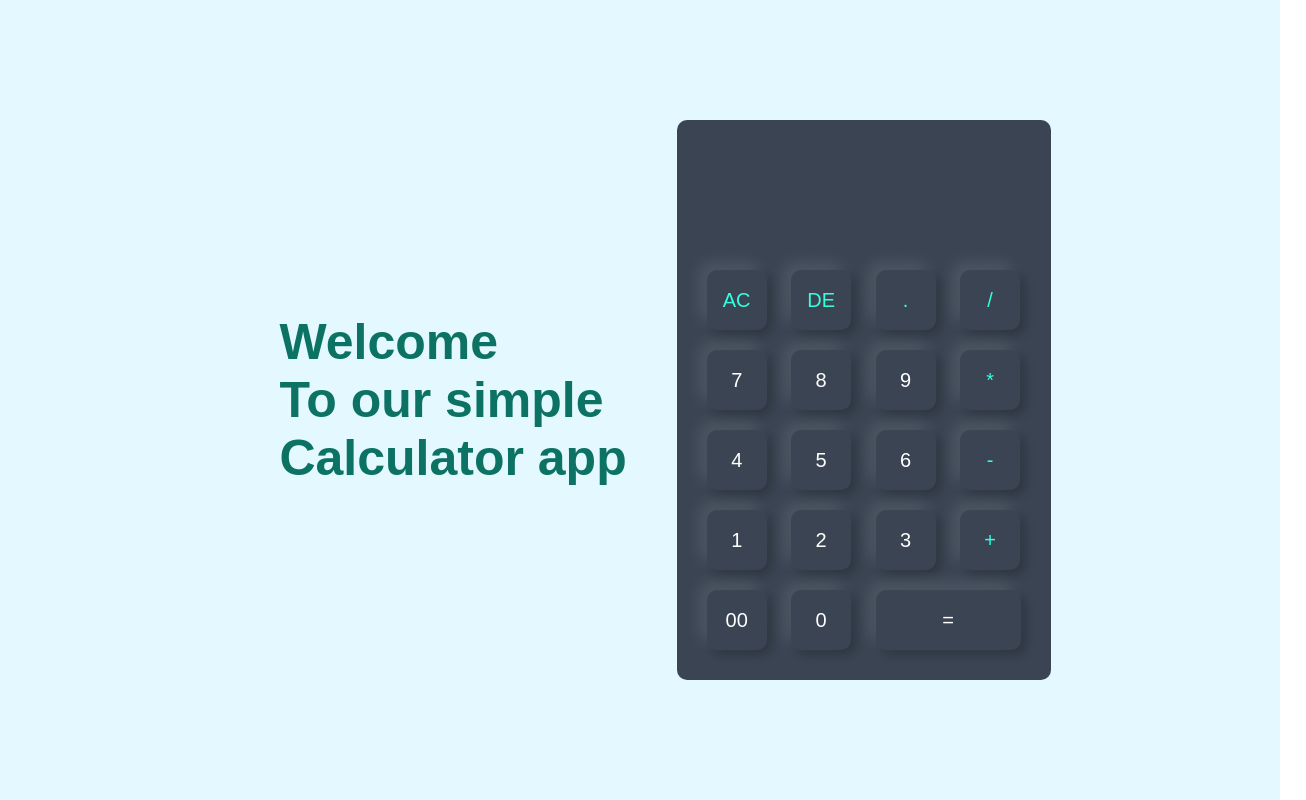
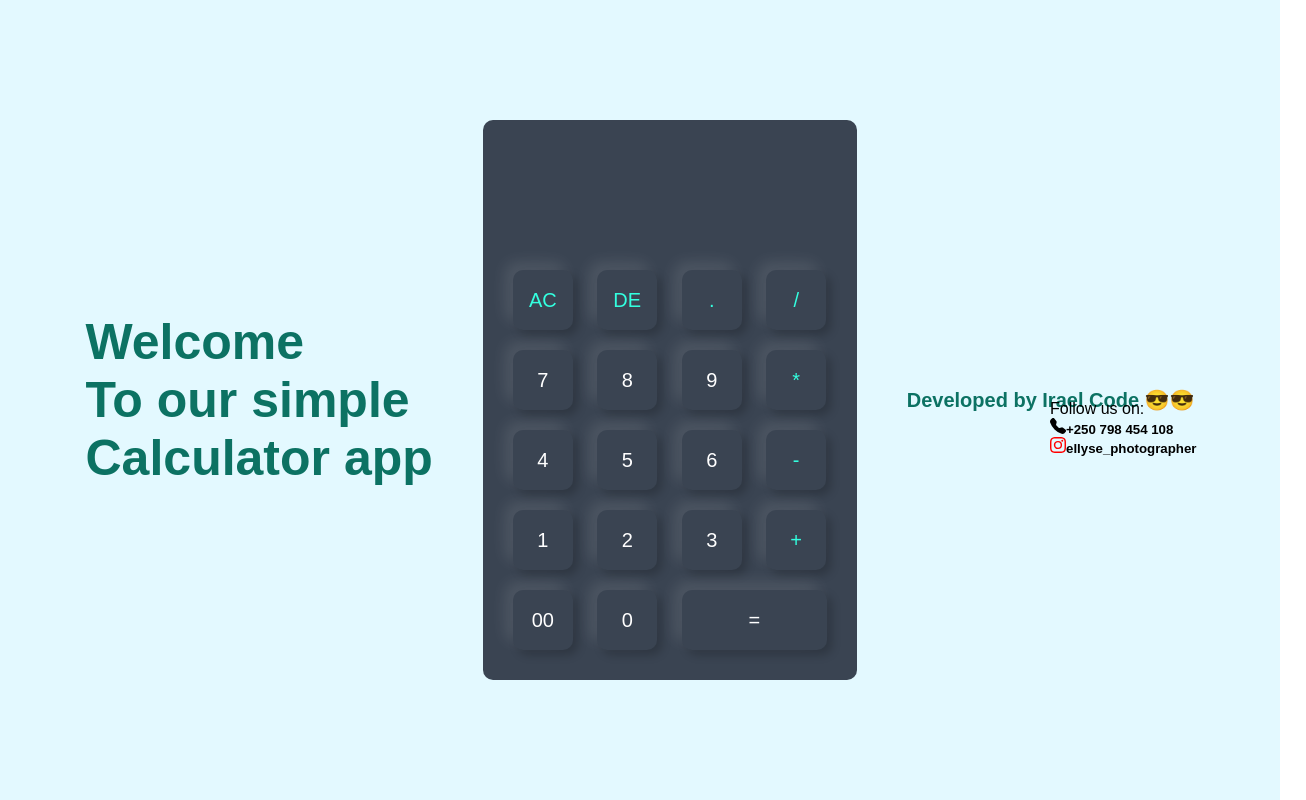
Before and after one commit to elyse-iradukunda/OnlineCalculatorApp, a website: page index.html in a window 1280 px wide. Shown: the whole page, 1306 px wide, since content can reach past the window. Drawn offline with Linux system fonts and the light colour scheme.

Commit message:
fix: error of miss diploying right files

```diff
--- a/index.html
+++ b/index.html
@@ -5,6 +5,7 @@
     <meta name="viewport" content="width=device-width, initial-scale=1.0">
     <title>Online Calculator</title>
     <link rel="stylesheet" href="style.css">
+    <link rel="stylesheet" href="path/to/font-awesome/css/font-awesome.min.css">
 </head>
 <body>
   <div class="container">
@@ -55,8 +56,21 @@
             </div>
         </form>
     </div>
+ <h3 class="h3">Developed by Irael Code 😎😎</h3>
+    <div class="about">
+
+             Follow us on:
+               <h5><svg xmlns="http://www.w3.org/2000/svg" width="16" height="16" fill="currentColor" class="bi bi-telephone-fill" viewBox="0 0 16 16">
+  <path fill-rule="evenodd" d="M1.885.511a1.745 1.745 0 0 1 2.61.163L6.29 2.98c.329.423.445.974.315 1.494l-.547 2.19a.68.68 0 0 0 .178.643l2.457 2.457a.68.68 0 0 0 .644.178l2.189-.547a1.75 1.75 0 0 1 1.494.315l2.306 1.794c.829.645.905 1.87.163 2.611l-1.034 1.034c-.74.74-1.846 1.065-2.877.702a18.6 18.6 0 0 1-7.01-4.42 18.6 18.6 0 0 1-4.42-7.009c-.362-1.03-.037-2.137.703-2.877z"/>
+</svg>+250 798 454 108</h5>
+               <h5><svg xmlns="http://www.w3.org/2000/svg"color="red" width="16" height="16" fill="currentColor" class="bi bi-instagram" viewBox="0 0 16 16">
+  <path d="M8 0C5.829 0 5.556.01 4.703.048 3.85.088 3.269.222 2.76.42a3.9 3.9 0 0 0-1.417.923A3.9 3.9 0 0 0 .42 2.76C.222 3.268.087 3.85.048 4.7.01 5.555 0 5.827 0 8.001c0 2.172.01 2.444.048 3.297.04.852.174 1.433.372 1.942.205.526.478.972.923 1.417.444.445.89.719 1.416.923.51.198 1.09.333 1.942.372C5.555 15.99 5.827 16 8 16s2.444-.01 3.298-.048c.851-.04 1.434-.174 1.943-.372a3.9 3.9 0 0 0 1.416-.923c.445-.445.718-.891.923-1.417.197-.509.332-1.09.372-1.942C15.99 10.445 16 10.173 16 8s-.01-2.445-.048-3.299c-.04-.851-.175-1.433-.372-1.941a3.9 3.9 0 0 0-.923-1.417A3.9 3.9 0 0 0 13.24.42c-.51-.198-1.092-.333-1.943-.372C10.443.01 10.172 0 7.998 0zm-.717 1.442h.718c2.136 0 2.389.007 3.232.046.78.035 1.204.166 1.486.275.373.145.64.319.92.599s.453.546.598.92c.11.281.24.705.275 1.485.039.843.047 1.096.047 3.231s-.008 2.389-.047 3.232c-.035.78-.166 1.203-.275 1.485a2.5 2.5 0 0 1-.599.919c-.28.28-.546.453-.92.598-.28.11-.704.24-1.485.276-.843.038-1.096.047-3.232.047s-2.39-.009-3.233-.047c-.78-.036-1.203-.166-1.485-.276a2.5 2.5 0 0 1-.92-.598 2.5 2.5 0 0 1-.6-.92c-.109-.281-.24-.705-.275-1.485-.038-.843-.046-1.096-.046-3.233s.008-2.388.046-3.231c.036-.78.166-1.204.276-1.486.145-.373.319-.64.599-.92s.546-.453.92-.598c.282-.11.705-.24 1.485-.276.738-.034 1.024-.044 2.515-.045zm4.988 1.328a.96.96 0 1 0 0 1.92.96.96 0 0 0 0-1.92m-4.27 1.122a4.109 4.109 0 1 0 0 8.217 4.109 4.109 0 0 0 0-8.217m0 1.441a2.667 2.667 0 1 1 0 5.334 2.667 2.667 0 0 1 0-5.334"/>
+</svg>ellyse_photographer</h5>
+    </div>
 
   </div>
 
+
+
 </body>
 </html>
--- /dev/null
+++ b/package.json
@@ -0,0 +1,5 @@
+{
+  "dependencies": {
+    "bootstrap-icons": "^1.13.1"
+  }
+}
--- a/style.css
+++ b/style.css
@@ -68,3 +68,31 @@ form input.operator:hover{
     display: flex;
     margin: 50px;
 }
+.h3{
+    color: #0c7263;
+    font-family: 'Popinns',sans-serif;
+    font-size: 20px;
+    display: flex;
+    margin:50px;
+
+}
+
+.about{
+
+    width: 20%;
+    height: 100px;
+    position: absolute;
+    left: 1050px;
+    top: 400px;
+
+}
+
+
+.h4{
+    color: #0c7263;
+    font-family: 'Popinns',sans-serif;
+    font-size: 15px;
+    display: flex;
+    margin:50px;
+
+}
```
Also changed, not shown: 2 other files.
